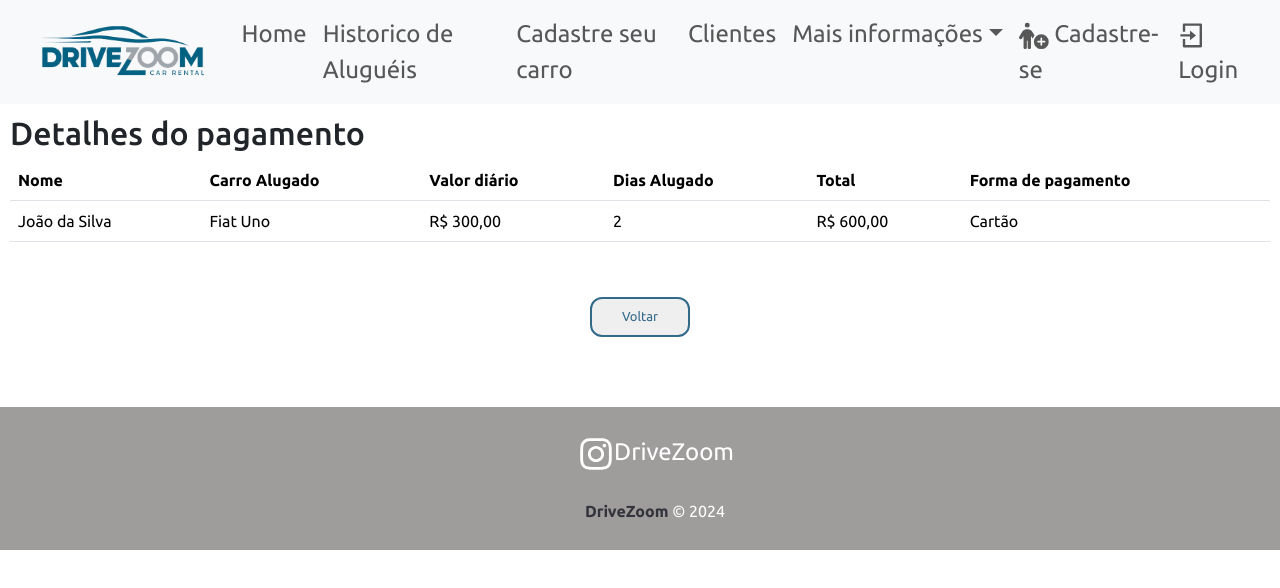
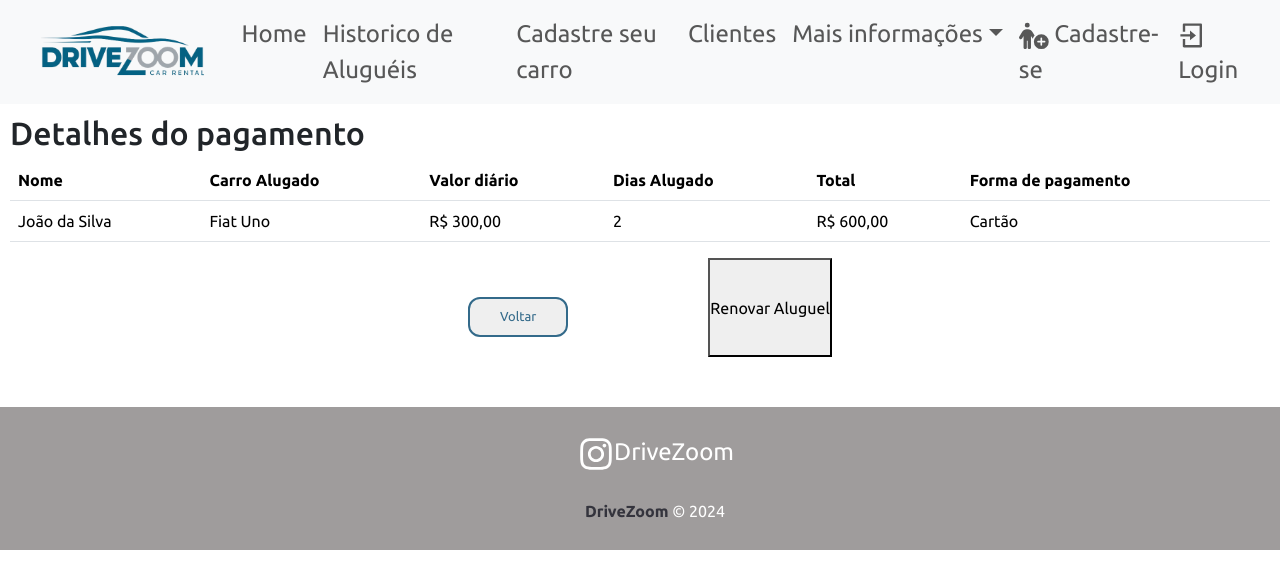
Before and after one commit to dsm-cefet-rj/ti-2024-1-grupo-sete, a React (Create React App) app: page /historico/1 in a window 1280 px wide. Shown: the top 588 px of the page. Built offline with nearby package versions, Linux system fonts and the light colour scheme; the HTML template or start-up script is replaced by a standard one.

Commit message:
Mudanças

```diff
--- a/src/Pages/Pagamento/historicoDetalhes.js
+++ b/src/Pages/Pagamento/historicoDetalhes.js
@@ -1,18 +1,31 @@
-import React from 'react';
-import { Table } from 'react-bootstrap';
+import React, { useState } from "react";
+import { Table } from "react-bootstrap";
 import "./styles.css";
-import HeaderMain from '../../Components/Header';
-import Footer from '../../Components/Footer/footer';
-import useAluguelStore from '../../Components/Zustand/storeAluguel';
-import { useParams, Link } from 'react-router-dom/cjs/react-router-dom';
+import HeaderMain from "../../Components/Header";
+import Footer from "../../Components/Footer/footer";
+import useAluguelStore from "../../Components/Zustand/storeAluguel";
+import { useParams, Link } from "react-router-dom";
 
 export default function HistoricoDetalhes() {
-    const dados = useAluguelStore((state => state.registros));
-    const {index} = useParams();
+  const dados = useAluguelStore((state) => state.registros);
+  const renovarAluguel = useAluguelStore((state) => state.renovarAluguel);
+  const { index } = useParams();
+  const [showOptions, setShowOptions] = useState(false);
+
+  const handleRenovar = () => {
+    setShowOptions(true);
+  };
+
+  const options = [
+    { days: 1, price: dados[index].valorDiario * 1 },
+    { days: 5, price: dados[index].valorDiario * 5 },
+    { days: 10, price: dados[index].valorDiario * 10 }
+  ];
 
   return (
-        <>
-        <HeaderMain/>
+    <div className="page-container">
+      <HeaderMain />
+      <div className="content-wrap">
         <div className="pagamentos">
           <h2>Detalhes do pagamento</h2>
           <Table>
@@ -30,21 +43,61 @@ export default function HistoricoDetalhes() {
               <tr>
                 <td>{dados[index].nome}</td>
                 <td>{dados[index].carro}</td>
-                            <td>{new Intl.NumberFormat('pt-BR', { style: 'currency', currency: 'BRL' }).format(dados[index].valorDiario)}</td>
+                <td>
+                  {new Intl.NumberFormat("pt-BR", {
+                    style: "currency",
+                    currency: "BRL"
+                  }).format(dados[index].valorDiario)}
+                </td>
                 <td>{dados[index].quantDias}</td>
-                            <td>{new Intl.NumberFormat('pt-BR', { style: 'currency', currency: 'BRL' }).format(dados[index].valorDiario * dados[index].quantDias)}</td>
+                <td>
+                  {new Intl.NumberFormat("pt-BR", {
+                    style: "currency",
+                    currency: "BRL"
+                  }).format(dados[index].valorDiario * dados[index].quantDias)}
+                </td>
                 <td>{dados[index].formPagamento}</td>
               </tr>
             </tbody>
           </Table>
-
         </div>
         <div className="button-container">
-                <Link className="pagPag" aria-current="page" to={'/historico'}>
-                    <button className="button-voltar">Voltar</button>
+          <Link className="pagPag" aria-current="page" to={"/historico"}>
+            <button className="button-cancel">Voltar</button>
           </Link>
+          <button className="button-renovar" onClick={handleRenovar}>
+            Renovar Aluguel
+          </button>
         </div>
-            <Footer></Footer>
-        </>
+        {showOptions && (
+          <div className="renew-options">
+            <h3>Escolha a nova duração do aluguel:</h3>
+            <div className="options-container">
+              {options.map((option) => (
+                <div key={option.days} className="option-card">
+                  <p>{option.days} dia(s)</p>
+                  <p>
+                    Preço:{" "}
+                    {new Intl.NumberFormat("pt-BR", {
+                      style: "currency",
+                      currency: "BRL"
+                    }).format(option.price)}
+                  </p>
+                  <button
+                    onClick={() => {
+                      renovarAluguel(index, option.days);
+                      setShowOptions(false);
+                    }}
+                  >
+                    Selecionar
+                  </button>
+                </div>
+              ))}
+            </div>
+          </div>
+        )}
+      </div>
+      <Footer className="footer" />
+    </div>
   );
 }
```
Lines whose indentation alone changed are shown as unchanged.
